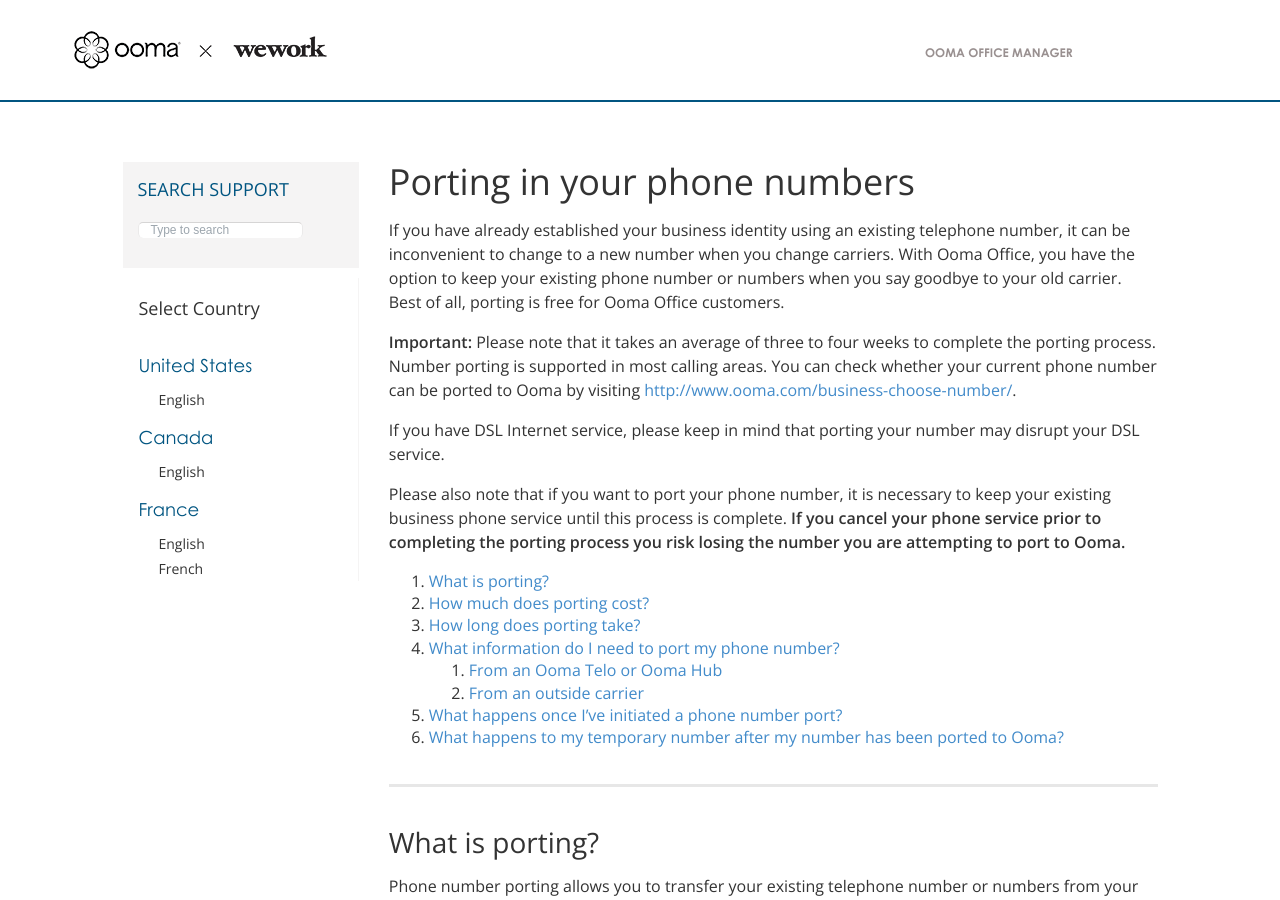
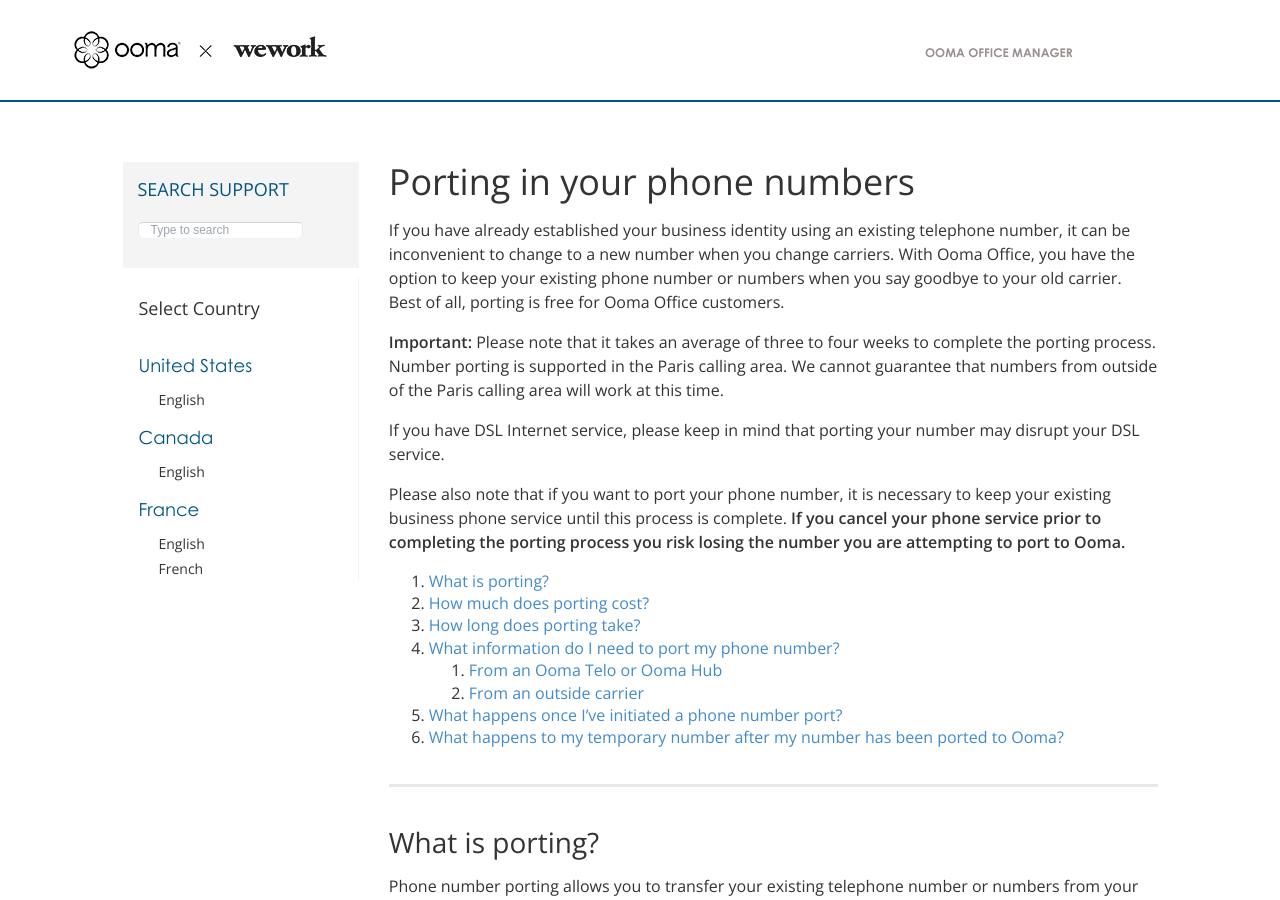
Before and after one commit to jchai002/choir-justice-supplies, a Jekyll site: the page built from fr/en/porting-in-your-phone-numbers.markdown, in a window 1280 px wide and 900 px high. Built offline with Jekyll 4.4.1, drawn with Linux system fonts in a browser that asks for light colours; nearby versions of some CDN libraries; comment, search, counter and statistics services are not loaded.

Commit message:
Update porting in English

```diff
--- a/fr/en/porting-in-your-phone-numbers.markdown
+++ b/fr/en/porting-in-your-phone-numbers.markdown
@@ -8,7 +8,7 @@
 
 If you have already established your business identity using an existing telephone number, it can be inconvenient to change to a new number when you change carriers. With Ooma Office, you have the option to keep your existing phone number or numbers when you say goodbye to your old carrier. Best of all, porting is free for Ooma Office customers.
 
-**Important:** Please note that it takes an average of three to four weeks to complete the porting process. Number porting is supported in most calling areas. You can check whether your current phone number can be ported to Ooma by visiting [http://www.ooma.com/business-choose-number/](http://www.ooma.com/business-choose-number).
+**Important:** Please note that it takes an average of three to four weeks to complete the porting process. Number porting is supported in the Paris calling area. We cannot guarantee that numbers from outside of the Paris calling area will work at this time.
 
 If you have DSL Internet service, please keep in mind that porting your number may disrupt your DSL service.
 
```
